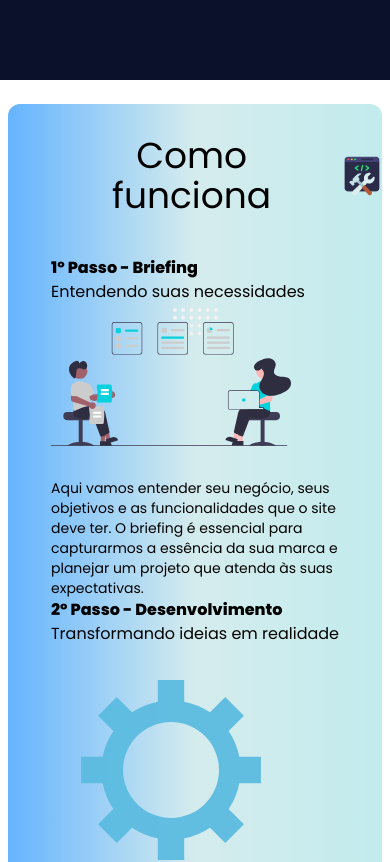
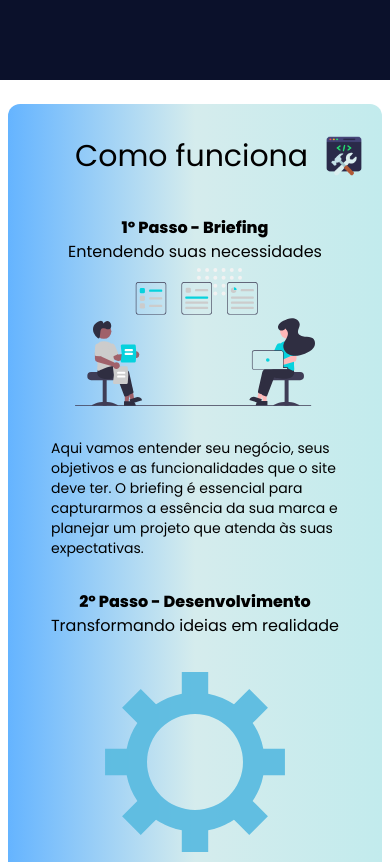
Before and after one commit to allandrs/agenciasysrisa, a React (Vite) app: page / in a window 390 px wide. Shown: the part 2980-3842 px from the top of the page. Built offline with nearby package versions, Linux system fonts and the light colour scheme; what @material-tailwind/html would draw is missing.

Commit message:
process div height

```diff
--- a/package.json
+++ b/package.json
@@ -17,6 +17,7 @@
     "react": "^18.2.0",
     "react-dom": "^18.2.0",
     "react-hook-form": "^7.51.5",
+    "styled-components": "^6.1.13",
     "validator": "^13.12.0"
   },
   "devDependencies": {
--- a/src/components/card_processos.jsx
+++ b/src/components/card_processos.jsx
@@ -3,7 +3,7 @@ import React from "react";
 export default function CardProcessos({titulo, subtitulo, img, texto}) {
     return (
         <>
-            <div>
+            <div className="mt-8 flex flex-col items-center">
                 <h1 className="font-extrabold">{titulo}</h1>
                 <h2>{subtitulo}</h2>
                 <img src={img} className="w-[15rem] my-1" alt="" />
--- a/src/components/header.jsx
+++ b/src/components/header.jsx
@@ -158,8 +158,8 @@ export default function Header() {
               className="absolute opacity-[.8] right-20 top-16 invisible md:visible"
               alt=""
             />
-            <div className="flex  gap-4 mx-3 md:mx-8   w-full h-full">
-              <div className="container-copy  absolute ">
+            <div className="flex  gap-4 mx-4 md:mx-8   w-full h-full">
+              <div className="container-copy  absolute mx-2">
                 <h1 className="text  box-h1-decoration-clone text-3xl font-extrabold ">
                   <span className="box-decoration-clone   text-white mx-1/2 text-nowrap text-[27px] transition">
                     Criação de <span className="box-decoration-clone  text-[#06d2dd] mx-1/2 text-nowrap text-[27px] transition"> Sites </span> Personalizados
--- a/src/components/processos.jsx
+++ b/src/components/processos.jsx
@@ -1,4 +1,6 @@
 import React from "react";
+import styled from 'styled-components'
+
 
 //images
 import Gears from "../../public/Gear@1x-3.4s-200px-200px.svg";
@@ -12,13 +14,18 @@ import Build from "../../public/build.png"
 import CardProcessos from "./card_processos.jsx";
 
 export default function Processos() {
+
+  // const CardProcessos = styled.margin`
+  //   margin: 2rem;
+  // `
+
   return (
     <>
-      <div className="flex  w-full h-[2400px] md:h-[1800px] justify-center bg-white relative mb-24 md:mb-14 ">
+      <div className="flex  w-full h-[2500px] md:h-[1800px] justify-center bg-white relative mb-24 md:mb-14 ">
         <div className="w-[800px] bg-gradient-to-r from-[#65b4ff] via-[#d5eced] to-[#c2ebed] rounded-xl mt-6 mx-2">
           <div className="flex justify-center items-center shrink-0 gap-4 text-4xl mt-8 text-center">
             <div className="invisible">di</div>
-            <h1 className="">Como funciona</h1>
+            <h1 className="text-3xl md:text-4xl">Como funciona</h1>
             <img src={Build} className="h-10 flex-none" alt="" />
           </div>
           <div className="md:grid md:grid-cols-2 mx-2 md-w-96 justify-center place-items-center items-center md:h-72 mt-10 ">
@@ -53,11 +60,6 @@ export default function Processos() {
               img={Test}
               texto="Antes de ir ao ar, realizamos uma série de testes rigorosos. Verificamos o desempenho em diferentes dispositivos e navegadores, testamos a velocidade de carregamento e eliminamos qualquer erro para garantir que tudo funcione perfeitamente."
             />
-            <img
-              src={Arrow}
-              className="w-32 md:h-14  rotate-[64deg] md:rotate-0 scale-x-[-1] "
-              alt=""
-            />
             <CardProcessos
               titulo="5º Passo - Entrega"
               subtitulo="Seu site no ar!"
```
Also changed, not shown: 1 other file (tests, documents, lock files or other folders).
